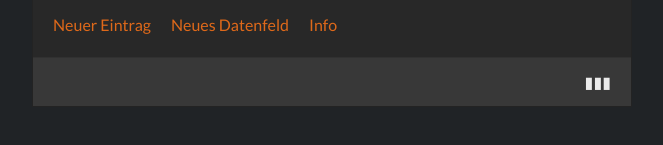
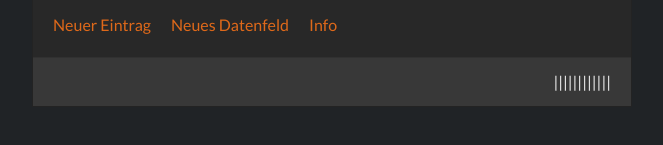
Before and after one commit to Fynmar91/media-db, a Vue app in the folder client/: page /media/1/1 in a window 1280 px wide. Shown: the part 351-496 px from the top of the page, without its empty margins (308-971 px from the left). Built offline with nearby package versions, Linux system fonts and the light colour scheme; no server answers.

Commit message:
more ratings

```diff
--- a/client/src/views/List.vue
+++ b/client/src/views/List.vue
@@ -136,8 +136,10 @@ export default {
         case 100:
           return "rating-green";
         case 50:
+        case 75:
           return "rating-yellow";
         case 0:
+        case 25:
           return "rating-red";
         default:
           return "rating-null";
--- a/client/src/views/Media.vue
+++ b/client/src/views/Media.vue
@@ -63,10 +63,15 @@
               <select v-if="edit_rating" @change="change_rating($event)" style="float: right;">
                 <option key="null" :value="null" selected></option>
                 <option key="0" :value="0" :selected="0 == media.rating">0</option>
+                <option key="25" :value="25" :selected="25 == media.rating">25</option>
                 <option key="50" :value="50" :selected="50 == media.rating">50</option>
+                <option key="75" :value="75" :selected="75 == media.rating">75</option>
                 <option key="100" :value="100" :selected="100 == media.rating">100</option>
               </select>
-              <a v-else href="#" class="card-link" :class="ratingClass(media.rating)">▮▮▮</a>
+              <div v-else>
+                <a href="#" class="card-link" :class="ratingClass(media.rating)">||||||</a>
+                <a href="#" class="card-link" :class="ratingClass2(media.rating)">||||||</a>
+              </div>
             </div>
           </div>
           {{ date }}
@@ -134,6 +139,22 @@ export default {
       switch (rating) {
         case 100:
           return "rating-green";
+        case 50:
+        case 75:
+          return "rating-yellow";
+        case 0:
+        case 25:
+          return "rating-red";
+        default:
+          return "rating-null";
+      }
+    },
+    ratingClass2(rating) {
+      switch (rating) {
+        case 75:
+        case 100:
+          return "rating-green";
+        case 25:
         case 50:
           return "rating-yellow";
         case 0:
```
